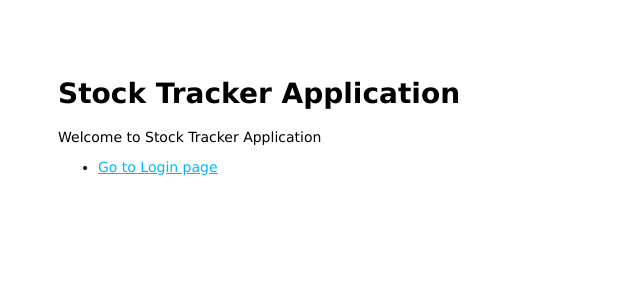
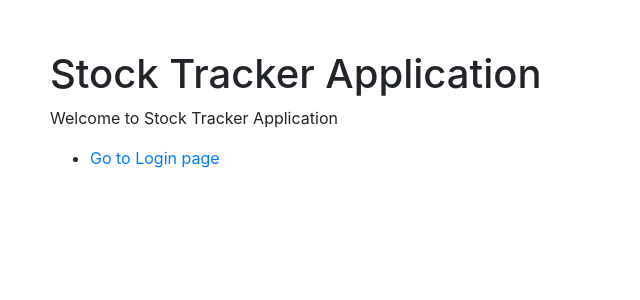
Before and after one commit to c1pham/comp442.stock_project, a Node server app: page / in a window 1280 px wide. Shown: the top 300 px of the page, without its empty margins (0-640 px from the left). Run offline with Node 20, Linux system fonts and the light colour scheme; some libraries are stand-ins or nearby versions.

Commit message:
Update layout.hbs
Some css

```diff
--- a/Stock_Project/views/layout.hbs
+++ b/Stock_Project/views/layout.hbs
@@ -6,10 +6,15 @@
     <title>{{title}}</title>
     <!--this introduces the CSS code.-->
     <link rel='stylesheet' href='/stylesheets/style.css'/>
+    <!--this is CDN to bootstraps-->
+    <link rel="stylesheet" href="https://stackpath.bootstrapcdn.com/bootstrap/4.3.1/css/bootstrap.min.css">
     <!--this is CDN to introduce jquery-->
     <script src="https://code.jquery.com/jquery-3.4.1.min.js" integrity="sha256-CSXorXvZcTkaix6Yvo6HppcZGetbYMGWSFlBw8HfCJo=" crossorigin="anonymous"></script>
+
   </head>
-  <body>
+
+  <body class="main">
     {{{body}}}
   </body>
+
 </html>
```
